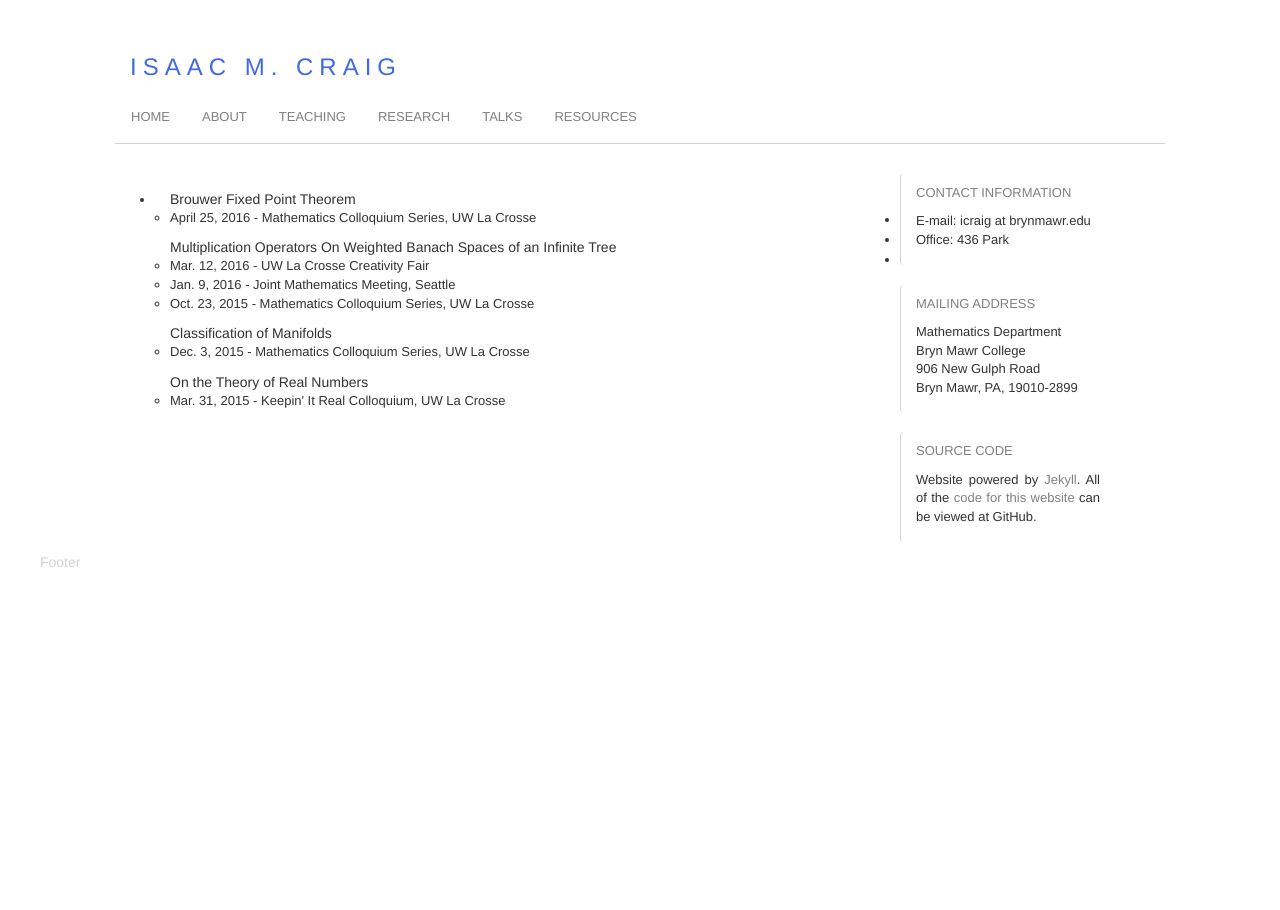
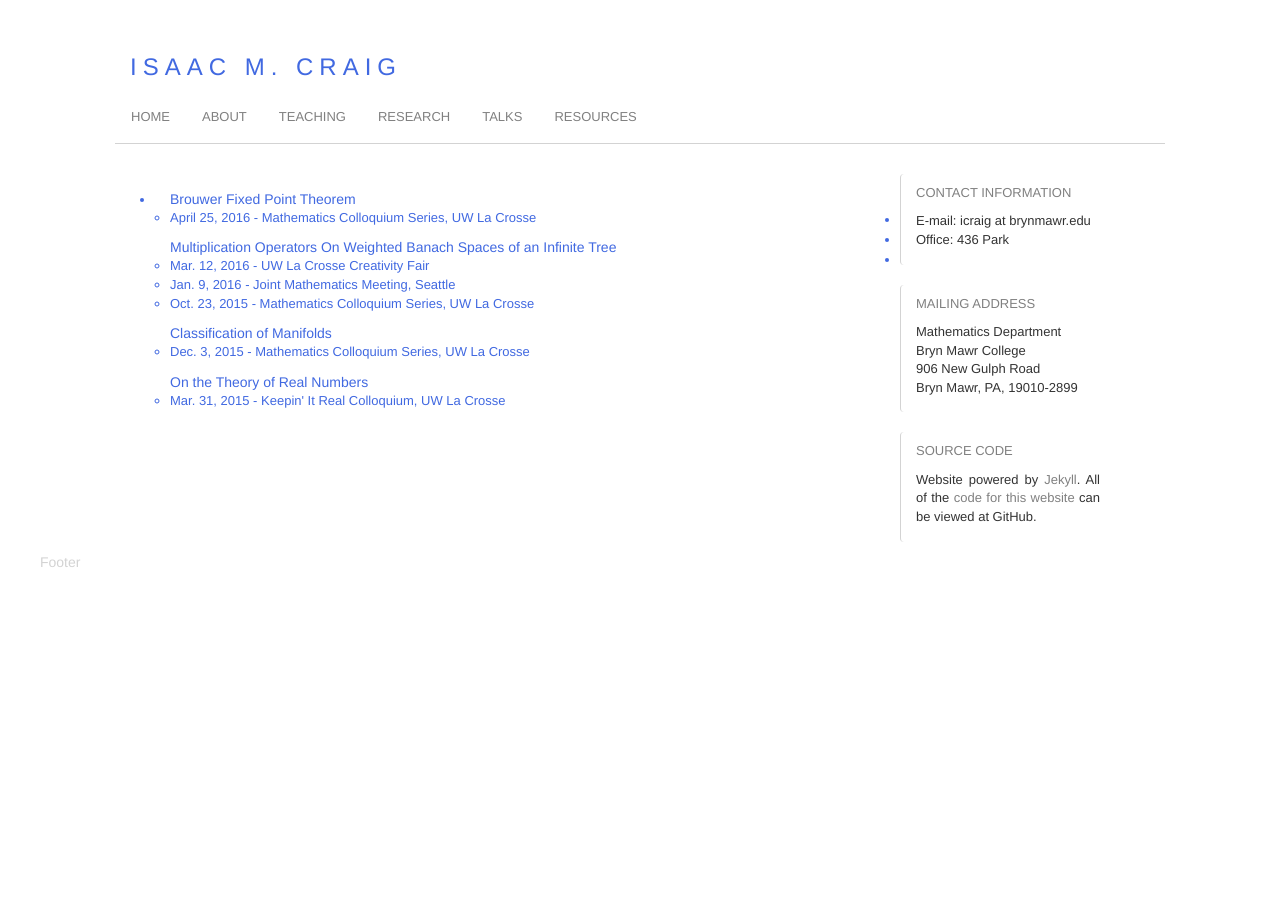
Before and after one commit to isundberg/isaacmc.github.io, a Jekyll site: the page built from talks/index.html, in a window 1280 px wide. Built offline with Jekyll 4.4.1, drawn with Linux system fonts in a browser that asks for light colours.

Commit message:
Update index.html

```diff
--- a/talks/index.html
+++ b/talks/index.html
@@ -3,7 +3,7 @@ layout: default
 title:
 ---
 
-<ul class="list-style">
+<ul class="listStyle">
 
     <li>
       <div id="contentBlock" class="col-sm-12">
```
